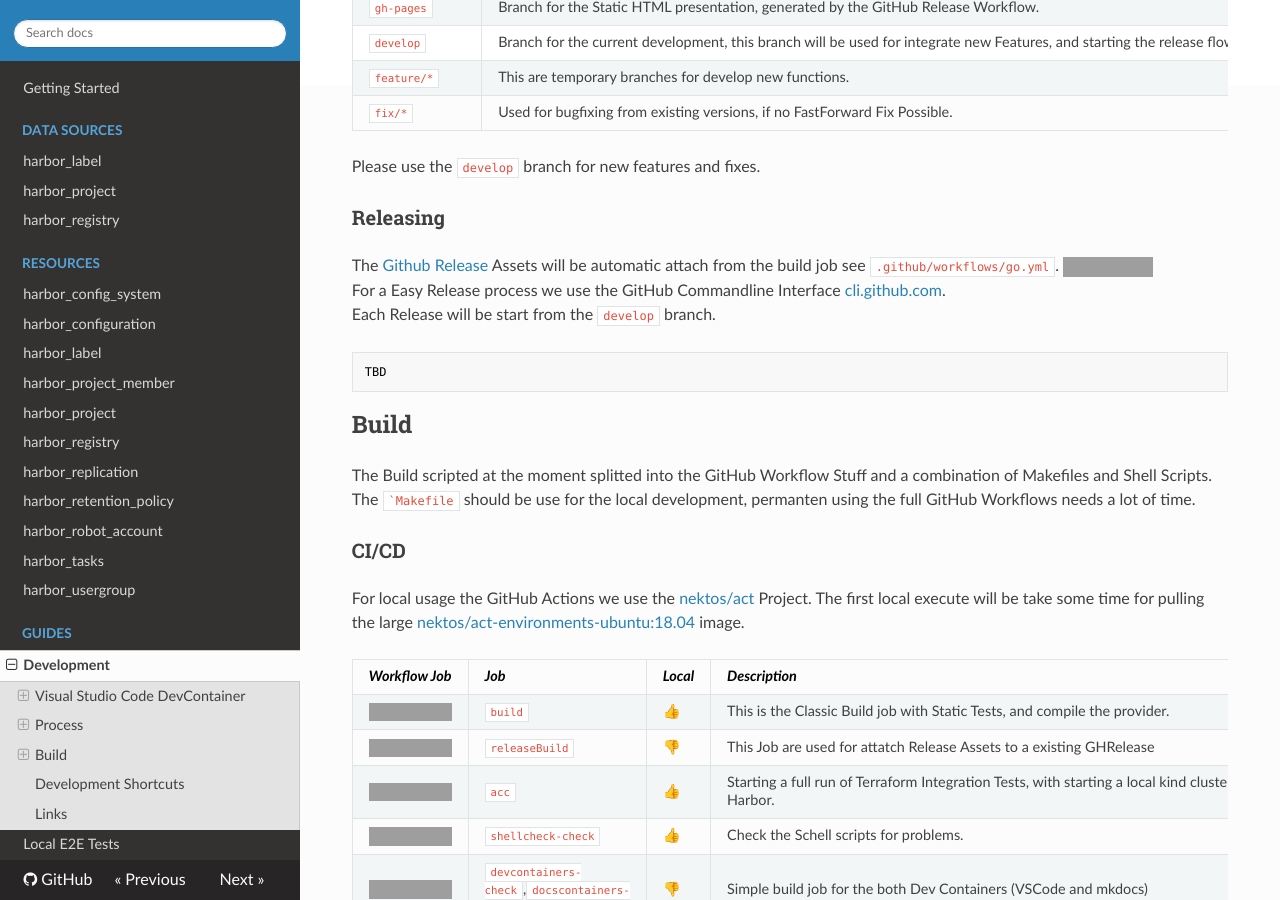
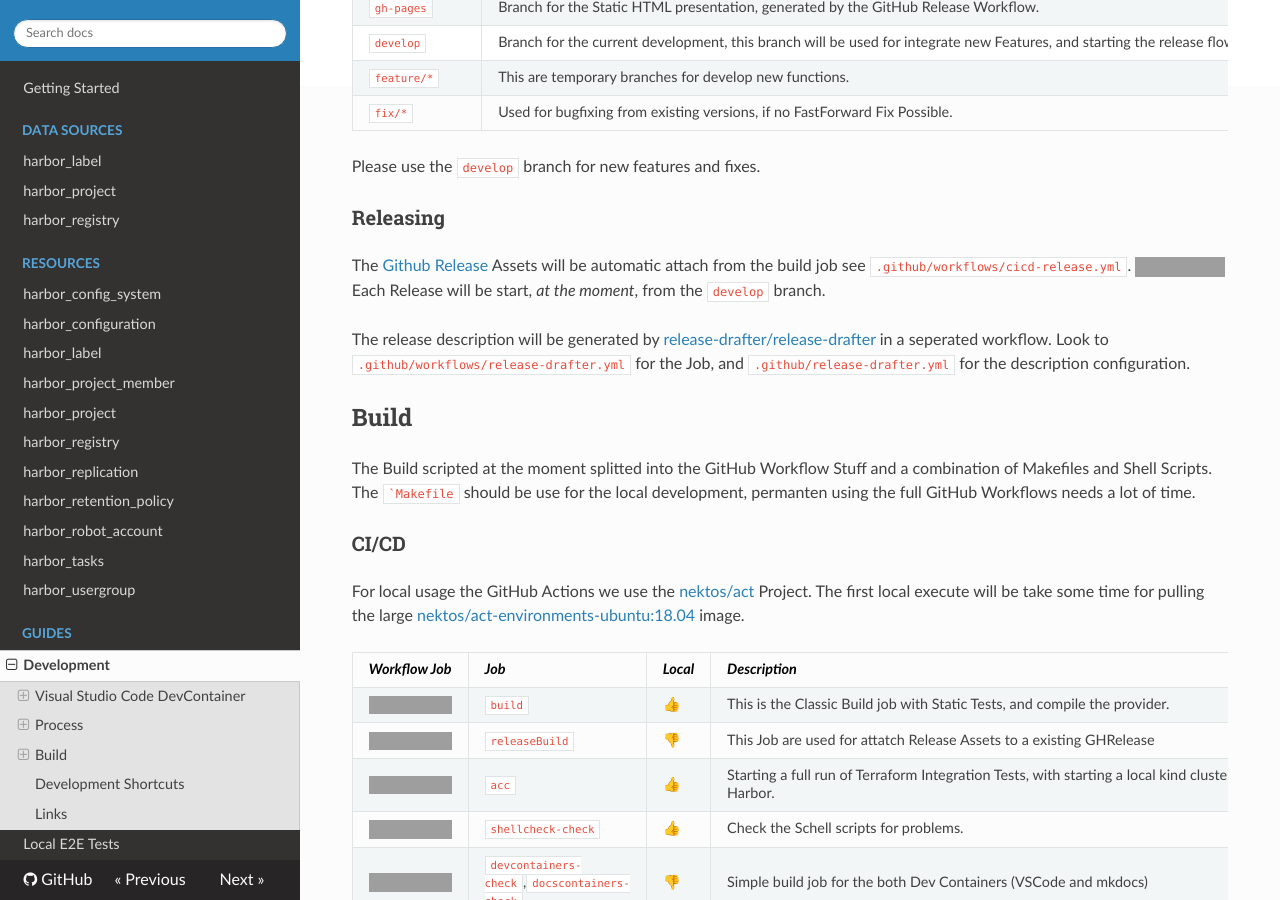
Before and after one commit to nolte/terraform-provider-harbor, an MkDocs documentation site: the page built from docs/guides/development.md, in a window 1280 px wide and 900 px high, scrolled down 814 px, cut to the strip 0-900 px from the top of the window. Built offline with MkDocs 1.6.1, drawn with Linux system fonts in a browser that asks for light colours; nearby versions of some CDN libraries; grey boxes are pictures that could not be loaded.

Commit message:
Better pull request template and gh applications (#31)
* Add documentation part to the pull request template

* update the used utility applications

* update release build

Co-authored-by: nolte <nolte07@googlemail.com>

````diff
--- a/docs/guides/development.md
+++ b/docs/guides/development.md
@@ -33,26 +33,19 @@
 | ```feature/*```     | This are temporary branches for develop new functions.                                                                  |
 | ```fix/*```         | Used for bugfixing from existing versions, if no FastForward Fix Possible.                                              |
 
-
 Please use the ```develop``` branch for new features and fixes.
-
 
 ### Releasing
 
-The [Github Release](https://github.com/nolte/terraform-provider-harbor/releases) Assets will be automatic attach from the build job see ```.github/workflows/go.yml```.
-![Go](https://github.com/nolte/terraform-provider-harbor/workflows/Go/badge.svg?branch=master)
-For a Easy Release process we use the GitHub Commandline Interface [cli.github.com](https://cli.github.com/manual/).
-Each Release will be start from the ```develop``` branch.
+The [Github Release](https://github.com/nolte/terraform-provider-harbor/releases) Assets will be automatic attach from the build job see ```.github/workflows/cicd-release.yml```. ![Release Flow](https://github.com/nolte/terraform-provider-harbor/workflows/Release%20Flow/badge.svg)
+Each Release will be start, *at the moment*, from the ```develop``` branch.
 
-```sh
-TBD
-```
+The release description will be generated by [release-drafter/release-drafter](https://github.com/release-drafter/release-drafter) in a seperated workflow. Look to ``.github/workflows/release-drafter.yml`` for the Job, and ``.github/release-drafter.yml`` for the description configuration.
 
 ## Build
 
 The Build scripted at the moment splitted into the GitHub Workflow Stuff and a combination of Makefiles and Shell Scripts.
 The ```Makefile`` should be use for the local development, permanten using the full GitHub Workflows needs a lot of time.
-
 
 ### CI/CD
 
````
Also changed, not shown: .github/pull_request_template.md, 7 other files.
